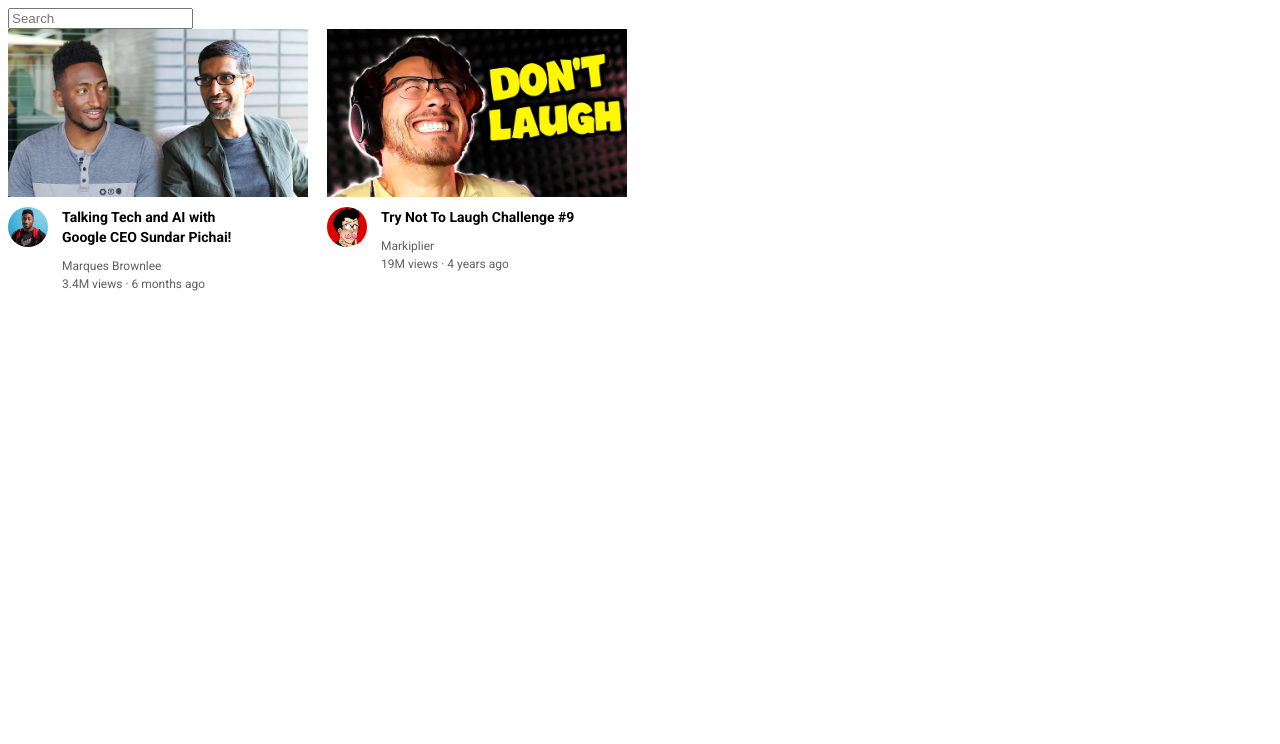
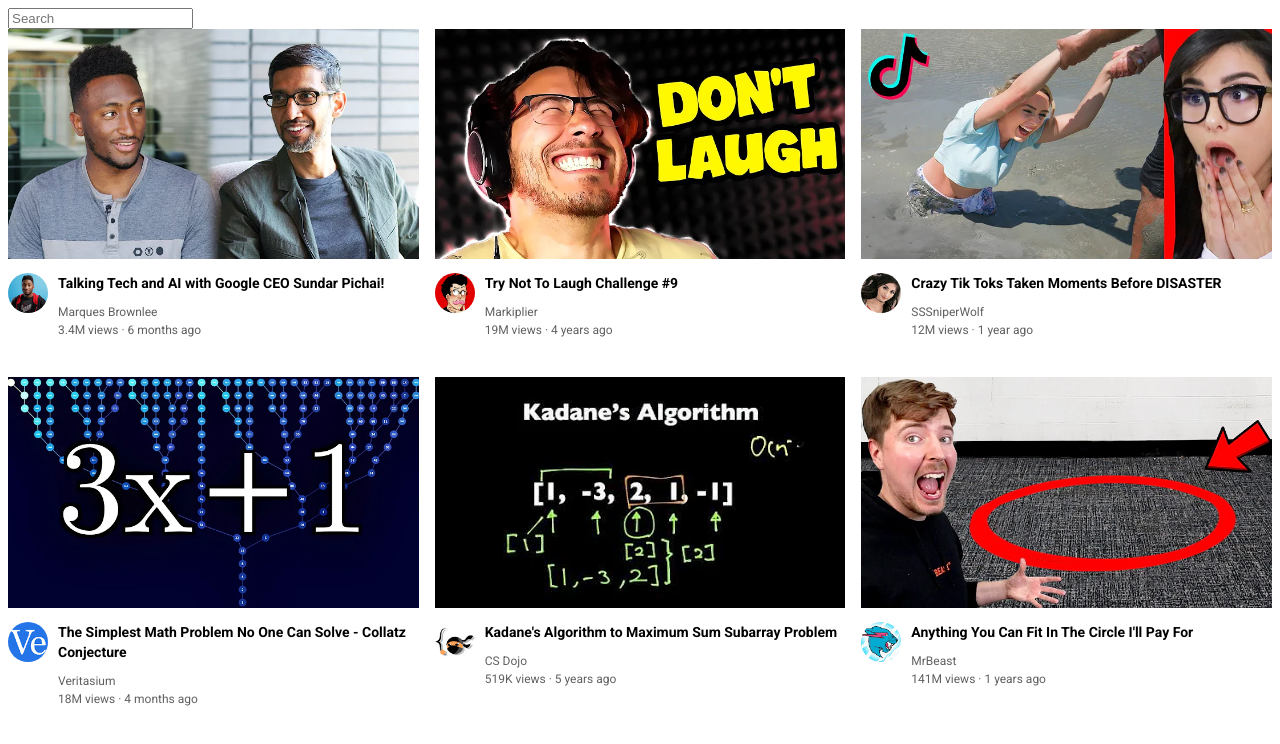
Before and after one commit to CocolinoFan/css_practice, a plain HTML site: page index.html in a window 1280 px wide. Drawn offline with Linux system fonts and the light colour scheme.

Commit message:
Lesson 11

```diff
--- a/index.html
+++ b/index.html
@@ -1,5 +1,6 @@
 <!DOCTYPE html>
 <html>
+
 <head>
   <title>YouTube.com ClOnE</title>
 
@@ -13,35 +14,35 @@
       margin-top: 0px;
       margin-bottom: 0px;
     }
+
+    .video-grid {
+      display: grid;
+      grid-template-columns: 1fr 1fr 1fr;
+      column-gap: 16px;
+      row-gap: 40px;
+    }
     .search-bar {
       display: block;
     }
-          .video-preview {
-            width: 300px;
-            display: inline-block;
-            vertical-align: top;
-            margin-right: 15px;
-          }
+
     .thumbnail-row {
       margin-bottom: 10px;
     }
+
     .thumbnail {
       width: 100%;
-            display: block;
     }
-          .channel-picture{
-            display: inline-block;
-            width: 50px;
-            vertical-align: top;
+
+    .video-info-grid {
+      display: grid;
+      grid-template-columns: 50px 1fr;
     }
+
     .channel-picture-picture {
       width: 40px;
       border-radius: 50%;
     }
-          .video-info {
-            display: inline-block;
-            width: 200px;
-          }
+
     .video-title {
       margin-top: 0px;
       font-size: 14px;
@@ -49,11 +50,13 @@
       line-height: 20px;
       margin-bottom: 12px;
     }
+
     .video-author,
     .video-stats {
       font-size: 12px;
       color: rgb(96, 96, 96);
     }
+
     .video-author {
       margin-bottom: 4px;
     }
@@ -63,11 +66,12 @@
 <body>
   <input class="search-bar" type="text" placeholder="Search">
 
+  <div class="video-grid">
     <div class="video-preview">
       <div class="thumbnail-row">
         <img class="thumbnail" src="thumbnails/thumbnail-1.webp">
       </div>
-        <div>
+      <div class="video-info-grid">
         <div class="channel-picture">
           <img class="channel-picture-picture" src="channel-pictures/channel-1.jpeg">
         </div>
@@ -82,7 +86,7 @@
       <div class="thumbnail-row">
         <img class="thumbnail" src="thumbnails/thumbnail-2.webp">
       </div>
-        <div>
+      <div class="video-info-grid">
         <div class="channel-picture">
           <img class="channel-picture-picture" src="channel-pictures/channel-2.jpeg">
         </div>
@@ -93,5 +97,68 @@
         </div>
       </div>
     </div>
+    <div class="video-preview">
+      <div class="thumbnail-row">
+        <img class="thumbnail" src="thumbnails/thumbnail-3.webp">
+      </div>
+      <div class="video-info-grid">
+        <div class="channel-picture">
+          <img class="channel-picture-picture" src="channel-pictures/channel-3.jpeg">
+        </div>
+        <div class="video-info">
+          <p class="video-title">Crazy Tik Toks Taken Moments Before DISASTER</p>
+          <p class="video-author">SSSniperWolf</p>
+          <p class="video-stats">12M views &#183; 1 year ago</p>
+        </div>
+      </div>
+    </div>
+    <div class="video-preview">
+      <div class="thumbnail-row">
+        <img class="thumbnail" src="thumbnails/thumbnail-4.webp">
+      </div>
+      <div class="video-info-grid">
+        <div class="channel-picture">
+          <img class="channel-picture-picture" src="channel-pictures/channel-4.jpeg">
+        </div>
+        <div class="video-info">
+          <p class="video-title">The Simplest Math Problem No One Can Solve - Collatz Conjecture</p>
+          <p class="video-author">Veritasium</p>
+          <p class="video-stats">18M views &#183; 4 months ago</p>
+        </div>
+      </div>
+    </div>
+    <div class="video-preview">
+      <div class="thumbnail-row">
+        <img class="thumbnail" src="thumbnails/thumbnail-5.webp">
+      </div>
+      <div class="video-info-grid">
+        <div class="channel-picture">
+          <img class="channel-picture-picture" src="channel-pictures/channel-5.jpeg">
+        </div>
+        <div class="video-info">
+          <p class="video-title">Kadane's Algorithm to Maximum Sum Subarray Problem</p>
+          <p class="video-author">CS Dojo</p>
+          <p class="video-stats">519K views &#183; 5 years ago</p>
+        </div>
+      </div>
+    </div>
+    <div class="video-preview">
+      <div class="thumbnail-row">
+        <img class="thumbnail" src="thumbnails/thumbnail-6.webp">
+      </div>
+      <div class="video-info-grid">
+        <div class="channel-picture">
+          <img class="channel-picture-picture" src="channel-pictures/channel-6.jpeg">
+        </div>
+        <div class="video-info">
+          <p class="video-title">Anything You Can Fit In The Circle I'll Pay For</p>
+          <p class="video-author">MrBeast</p>
+          <p class="video-stats">141M views &#183; 1 years ago</p>
+        </div>
+      </div>
+    </div>
+  </div>
+
 </body>
+
 </html>
```
Also changed, not shown: grid.html (added, +63 -0 lines), channel-pictures/channel-3.jpeg (added), channel-pictures/channel-4.jpeg (added), channel-pictures/channel-5.jpeg (added), channel-pictures/channel-6.jpeg (added), thumbnails/thumbnail-3.webp (added), thumbnails/thumbnail-4.webp (added), thumbnails/thumbnail-5.webp (added), thumbnails/thumbnail-6.webp (added). Lines whose indentation alone changed are shown as unchanged.
